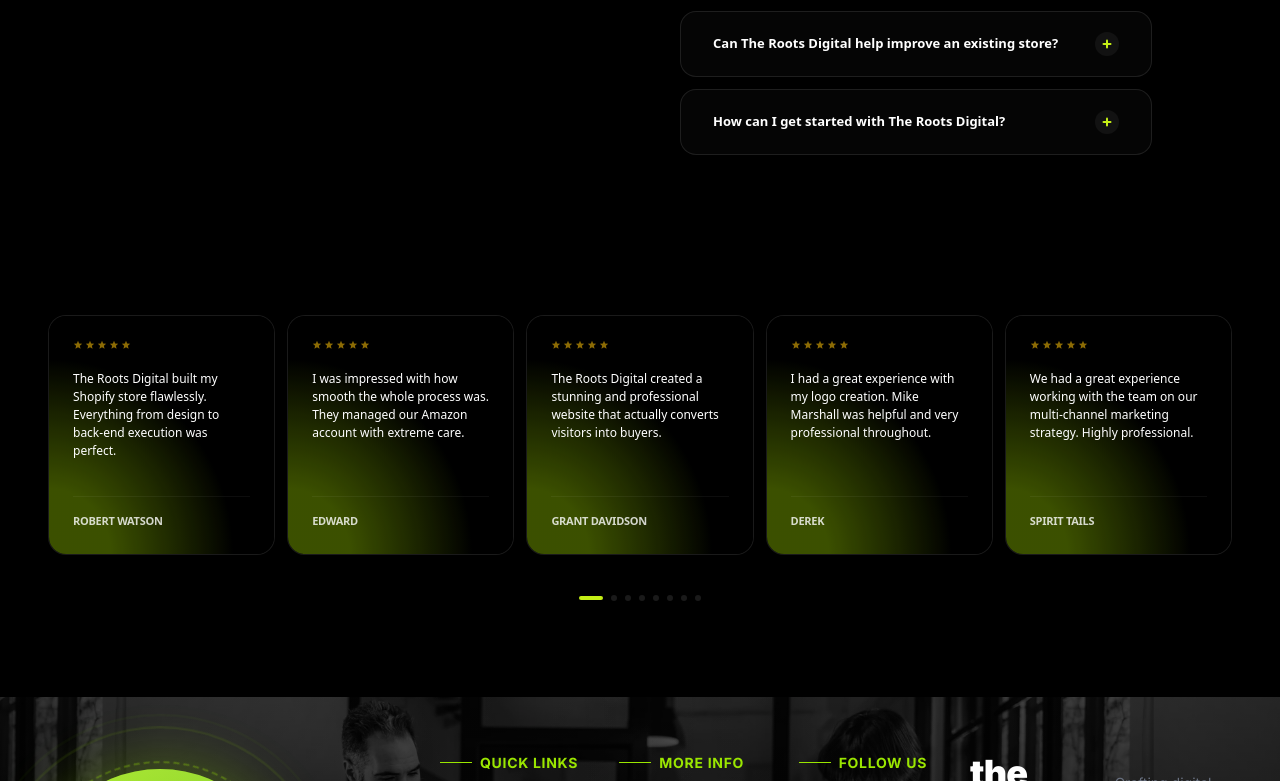
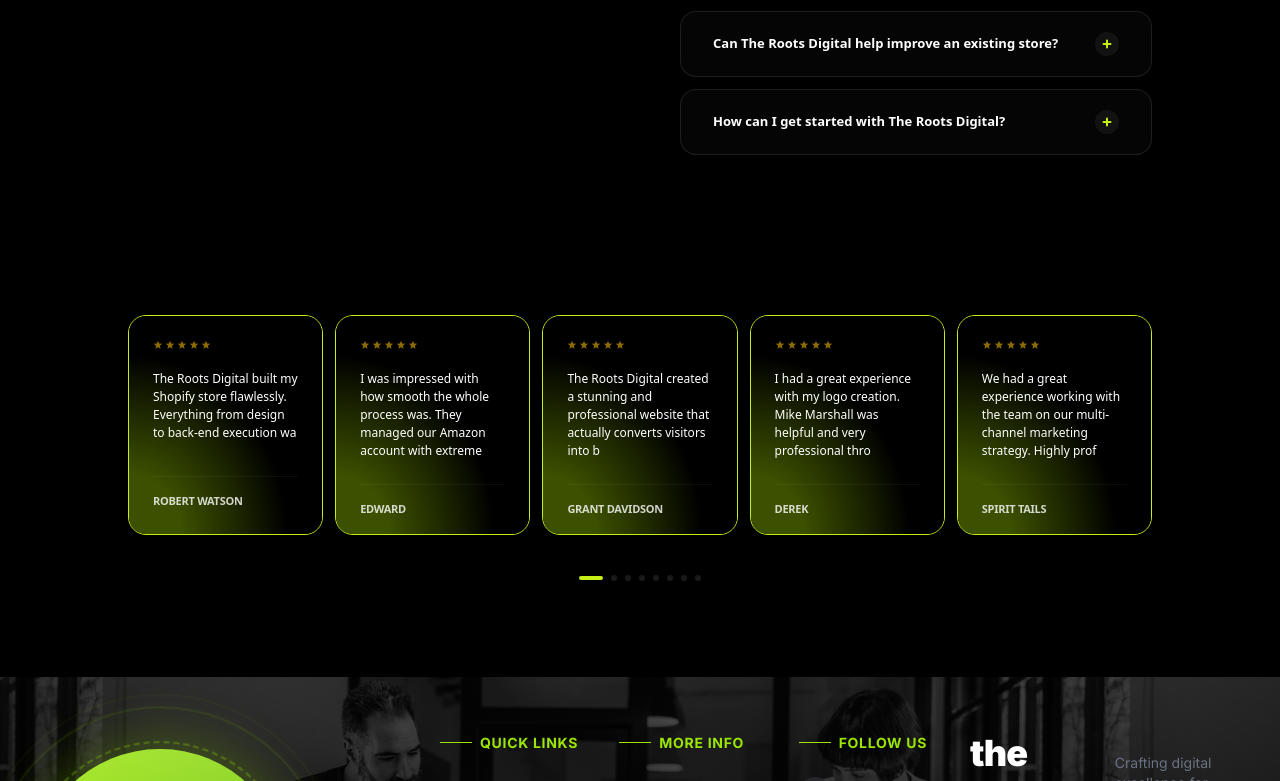
Before and after one commit to Thelastcodecom/therootsdigital, a Next.js app: page /ecommerce in a window 1280 px wide. Shown: the part 8943-9724 px from the top of the page. Built offline with nearby package versions, Linux system fonts and the light colour scheme.

Commit message:
resonsive changes

```diff
--- a/next.config.ts
+++ b/next.config.ts
@@ -8,6 +8,11 @@ const nextConfig: NextConfig = {
         hostname: "img.youtube.com",
         pathname: "/vi/**",
       },
+      {
+        protocol: "https",
+        hostname: "images.unsplash.com",
+        pathname: "/**", // allow all paths on Unsplash
+      },
     ],
   },
 };
--- a/src/components/Ecommerce/SuccessStories.tsx
+++ b/src/components/Ecommerce/SuccessStories.tsx
@@ -1,4 +1,4 @@
-'use client';
+"use client";
 import React, { useState, useEffect, useCallback } from "react";
 import {
   ChevronRight,
@@ -8,8 +8,8 @@ import {
   Sparkles,
   Plus,
   Minus,
-  LucideIcon
 } from "lucide-react";
+import Image from "next/image";
 
 // --- Type Definitions ---
 
@@ -60,78 +60,143 @@ const SuccessStories: React.FC = () => {
       platform: "Amazon + Shopify Multi-Platform",
       tag: "Amazon Success",
       title: "Luxury Fashion Brand 3X Revenue Growth",
-      description: "We helped a premium fashion brand expand from single-channel sales to a multi-platform empire. By implementing advanced SEO strategies, optimizing product listings, and launching targeted PPC campaigns, we transformed their online presence and significantly increased market share.",
+      description:
+        "We helped a premium fashion brand expand from single-channel sales to a multi-platform empire. By implementing advanced SEO strategies, optimizing product listings, and launching targeted PPC campaigns, we transformed their online presence and significantly increased market share.",
       stats: [
         { label: "REVENUE INCREASE", value: "312%" },
         { label: "PROFIT MARGIN", value: "89%" },
         { label: "MONTHLY ORDERS", value: "45K" },
         { label: "AVG RATING", value: "4.8★" },
       ],
-      image: "https://images.unsplash.com/photo-1544441893-675973e31985?auto=format&fit=crop&q=80&w=1000",
+      image:
+        "https://images.unsplash.com/photo-1544441893-675973e31985?auto=format&fit=crop&q=80&w=1000",
     },
     "Tech Store": {
       platform: "Amazon Brand Registry",
       tag: "Electronics Hub",
       title: "Tech Retailer Dominates Electronics Niche",
-      description: "From a garage startup to a top-tier Amazon seller, we provided the technical infrastructure and marketing muscle to scale their electronics store globally.",
+      description:
+        "From a garage startup to a top-tier Amazon seller, we provided the technical infrastructure and marketing muscle to scale their electronics store globally.",
       stats: [
         { label: "ROAS", value: "6.4x" },
         { label: "GLOBAL REACH", value: "12 Countries" },
         { label: "STOCK TURNOVER", value: "14 Days" },
         { label: "REPEAT RATE", value: "22%" },
       ],
-      image: "https://images.unsplash.com/photo-1519389950473-47ba0277781c?auto=format&fit=crop&q=80&w=1000",
+      image:
+        "https://images.unsplash.com/photo-1519389950473-47ba0277781c?auto=format&fit=crop&q=80&w=1000",
     },
     // Adding fallbacks for other tabs to prevent undefined errors
     "Home Goods": {
       platform: "Wayfair + Shopify",
       tag: "Interior Design",
       title: "Home Decor Scaling Strategy",
-        description: "Optimizing supply chain logic with high-converting storefront design.",
+      description:
+        "Optimizing supply chain logic with high-converting storefront design.",
       stats: [
         { label: "CONVERSION", value: "+45%" },
         { label: "AOV", value: "$210" },
         { label: "ORDERS", value: "12K" },
         { label: "GROWTH", value: "120%" },
       ],
-        image: "https://images.unsplash.com/photo-1484101403633-562f891dc89a?auto=format&fit=crop&q=80&w=1000",
+      image:
+        "https://images.unsplash.com/photo-1484101403633-562f891dc89a?auto=format&fit=crop&q=80&w=1000",
     },
     "Beauty Products": {
       platform: "TikTok Shop + Instagram",
       tag: "Viral Growth",
       title: "Skincare Line Goes Viral",
-        description: "Leveraging social commerce to drive instant checkout experiences.",
+      description:
+        "Leveraging social commerce to drive instant checkout experiences.",
       stats: [
         { label: "TIKTOK SALES", value: "$1.2M" },
         { label: "FOLLOWERS", value: "250K" },
         { label: "UGC VIDEOS", value: "1.4K" },
         { label: "SENTIMENT", value: "Positive" },
       ],
-        image: "https://images.unsplash.com/photo-1556228578-0d85b1a4d571?auto=format&fit=crop&q=80&w=1000",
+      image:
+        "https://images.unsplash.com/photo-1556228578-0d85b1a4d571?auto=format&fit=crop&q=80&w=1000",
     },
   };
 
   const reviews: Review[] = [
-    { name: "Robert Watson", text: "The Roots Digital built my Shopify store flawlessly. Everything from design to back-end execution was perfect." },
-    { name: "Edward", text: "I was impressed with how smooth the whole process was. They managed our Amazon account with extreme care." },
-    { name: "Grant Davidson", text: "The Roots Digital created a stunning and professional website that actually converts visitors into buyers." },
-    { name: "Derek", text: "I had a great experience with my logo creation. Mike Marshall was helpful and very professional throughout." },
-    { name: "Spirit Tails", text: "We had a great experience working with the team on our multi-channel marketing strategy. Highly professional." },
-    { name: "Sarah J.", text: "Managed to scale our Amazon store from $5k to $50k monthly revenue in less than 4 months. Incredible!" },
-    { name: "Michael T.", text: "Expertise in TikTok shop integration was the game changer for our Q4 sales. We hit record numbers." },
-    { name: "Linda Chen", text: "Professional, communicative, and results-driven. They treated my brand as if it were their own." },
-    { name: "James Wilson", text: "The PPC management alone paid for their monthly fee within the first two weeks of our partnership." },
-    { name: "Elena R.", text: "Beautiful UI/UX work on our new storefront. Customers love the simplicity and speed of the mobile app." },
-    { name: "Easton Hammond", text: "Working with The Roots Digital was a fantastic experience. They paid attention to every detail." },
-    { name: "Sophia K.", text: "Their SEO strategy pushed us to the front page for all our major keywords within 60 days." }
+    {
+      name: "Robert Watson",
+      text: "The Roots Digital built my Shopify store flawlessly. Everything from design to back-end execution was perfect.",
+    },
+    {
+      name: "Edward",
+      text: "I was impressed with how smooth the whole process was. They managed our Amazon account with extreme care.",
+    },
+    {
+      name: "Grant Davidson",
+      text: "The Roots Digital created a stunning and professional website that actually converts visitors into buyers.",
+    },
+    {
+      name: "Derek",
+      text: "I had a great experience with my logo creation. Mike Marshall was helpful and very professional throughout.",
+    },
+    {
+      name: "Spirit Tails",
+      text: "We had a great experience working with the team on our multi-channel marketing strategy. Highly professional.",
+    },
+    {
+      name: "Sarah J.",
+      text: "Managed to scale our Amazon store from $5k to $50k monthly revenue in less than 4 months. Incredible!",
+    },
+    {
+      name: "Michael T.",
+      text: "Expertise in TikTok shop integration was the game changer for our Q4 sales. We hit record numbers.",
+    },
+    {
+      name: "Linda Chen",
+      text: "Professional, communicative, and results-driven. They treated my brand as if it were their own.",
+    },
+    {
+      name: "James Wilson",
+      text: "The PPC management alone paid for their monthly fee within the first two weeks of our partnership.",
+    },
+    {
+      name: "Elena R.",
+      text: "Beautiful UI/UX work on our new storefront. Customers love the simplicity and speed of the mobile app.",
+    },
+    {
+      name: "Easton Hammond",
+      text: "Working with The Roots Digital was a fantastic experience. They paid attention to every detail.",
+    },
+    {
+      name: "Sophia K.",
+      text: "Their SEO strategy pushed us to the front page for all our major keywords within 60 days.",
+    },
   ];
 
   const faqs: FAQ[] = [
-    { question: "What e-commerce platforms does The Roots Digital specialize in?", answer: "The Roots Digital specializes in Amazon, Shopify, Etsy, eBay, Walmart, TikTok Shop, and Instagram Shop. Our team ensures maximum visibility and sales on each platform." },
-    { question: "How long does it take to see results with The Roots Digital?", answer: "Initial optimizations show results within 30 days, with scaling typically occurring in 3-6 months." },
-    { question: "Does The Roots Digital provide ongoing support?", answer: "Yes, we provide 24/7 account monitoring and proactive management." },
-    { question: "Can The Roots Digital help improve an existing store?", answer: "Absolutely. We specialize in both new launches and existing store turnarounds." },
-    { question: "How can I get started with The Roots Digital?", answer: "Contact us via our website form to schedule a free strategy audit." }
+    {
+      question:
+        "What e-commerce platforms does The Roots Digital specialize in?",
+      answer:
+        "The Roots Digital specializes in Amazon, Shopify, Etsy, eBay, Walmart, TikTok Shop, and Instagram Shop. Our team ensures maximum visibility and sales on each platform.",
+    },
+    {
+      question: "How long does it take to see results with The Roots Digital?",
+      answer:
+        "Initial optimizations show results within 30 days, with scaling typically occurring in 3-6 months.",
+    },
+    {
+      question: "Does The Roots Digital provide ongoing support?",
+      answer:
+        "Yes, we provide 24/7 account monitoring and proactive management.",
+    },
+    {
+      question: "Can The Roots Digital help improve an existing store?",
+      answer:
+        "Absolutely. We specialize in both new launches and existing store turnarounds.",
+    },
+    {
+      question: "How can I get started with The Roots Digital?",
+      answer:
+        "Contact us via our website form to schedule a free strategy audit.",
+    },
   ];
 
   const maxIndex = Math.max(0, reviews.length - itemsToShow);
@@ -144,14 +209,14 @@ const SuccessStories: React.FC = () => {
   useEffect(() => {
     const handleResize = (): void => {
       const width = window.innerWidth;
-      if (width >= 2560) setItemsToShow(6);
+      if (width >= 1536) setItemsToShow(6);
       else if (width >= 1024) setItemsToShow(5);
       else if (width >= 768) setItemsToShow(2);
       else setItemsToShow(1);
     };
     handleResize();
-    window.addEventListener('resize', handleResize);
-    return () => window.removeEventListener('resize', handleResize);
+    window.addEventListener("resize", handleResize);
+    return () => window.removeEventListener("resize", handleResize);
   }, []);
 
   // 20 Second Interval
@@ -160,8 +225,14 @@ const SuccessStories: React.FC = () => {
     return () => clearInterval(interval);
   }, [nextSlide]);
 
-  const StarIcon = ()=> (
-    <svg width="10" height="10" viewBox="0 0 24 24" fill="#EAB308" xmlns="http://www.w3.org/2000/svg">
+  const StarIcon = () => (
+    <svg
+      width="10"
+      height="10"
+      viewBox="0 0 24 24"
+      fill="#EAB308"
+      xmlns="http://www.w3.org/2000/svg"
+    >
       <path d="M12 17.27L18.18 21l-1.64-7.03L22 9.24l-7.19-.61L12 2 9.19 8.63 2 9.24l5.46 4.73L5.82 21z" />
     </svg>
   );
@@ -170,14 +241,20 @@ const SuccessStories: React.FC = () => {
 
   return (
     <section className="bg-black py-24 px-6 md:px-12 font-sans selection:bg-[#C5EF16] selection:text-black antialiased overflow-hidden">
-      <div className="max-w-[1600px] mx-auto">
-
+      <div className="w-full max-w-[1600px] mx-auto">
         {/* HEADER */}
         <div className="text-center mb-16">
-          <h2 className="text-[#C5EF16] text-[10px] font-bold tracking-[0.4em] uppercase mb-4">E-Commerce Success Stories</h2>
-          <h3 className="text-white text-4xl md:text-5xl font-bold mb-6 tracking-tight">Featuring Our Proud Client Achievements</h3>
+          <h2 className="text-[#C5EF16] text-[10px] font-bold tracking-[0.4em] uppercase mb-4">
+            E-Commerce Success Stories
+          </h2>
+          <h3 className="text-white text-4xl md:text-5xl font-bold mb-6 tracking-tight">
+            Featuring Our Proud Client Achievements
+          </h3>
           <p className="text-white/40 text-[11px] max-w-3xl mx-auto leading-relaxed uppercase tracking-wider">
-            We build e-commerce brands that do&apos;’t just launch they scale. From multi-platform store setups to marketplace growth and automation, our proven strategies drive revenue, increase visibility, and deliver measurable business impact.
+            We build e-commerce brands that do&apos;’t just launch they scale.
+            From multi-platform store setups to marketplace growth and
+            automation, our proven strategies drive revenue, increase
+            visibility, and deliver measurable business impact.
           </p>
         </div>
 
@@ -200,7 +277,13 @@ const SuccessStories: React.FC = () => {
           <div className="bg-[#050505] border border-white/10 rounded-[20px] overflow-hidden p-8 mb-32">
             <div className="flex flex-col lg:flex-row gap-12 items-center">
               <div className="lg:w-1/2 relative rounded-lg overflow-hidden w-full h-[400px]">
-              <img src={current.image} className="w-full h-full object-cover grayscale-[0.2]" alt={current.title} />
+                <Image
+                  src={current.image}
+                  alt={current.title}
+                  fill
+                  className="object-cover grayscale-[0.2]"
+                  style={{ width: "100%", height: "100%" }}
+                />
                 <div className="absolute top-6 left-6">
                   <div className="bg-[#C5EF16] text-black px-4 py-1.5 rounded-full font-bold text-[9px] uppercase">
                     {current.tag}
@@ -209,19 +292,31 @@ const SuccessStories: React.FC = () => {
               </div>
               <div className="lg:w-1/2 flex flex-col justify-center">
                 <div className="flex items-center gap-2 text-[#C5EF16] text-[10px] font-bold tracking-widest uppercase mb-4">
-                <span className="text-[#C5EF16] text-[14px]">★</span> {current.platform}
+                  <span className="text-[#C5EF16] text-[14px]">★</span>{" "}
+                  {current.platform}
                 </div>
-              <h4 className="text-white text-4xl font-bold mb-6 tracking-tight leading-none">{current.title}</h4>
-              <p className="text-white/40 text-[13px] leading-relaxed mb-10 max-w-xl">{current.description}</p>
+                <h4 className="text-white text-4xl font-bold mb-6 tracking-tight leading-none">
+                  {current.title}
+                </h4>
+                <p className="text-white/40 text-[13px] leading-relaxed mb-10 max-w-xl">
+                  {current.description}
+                </p>
 
                 <div className="grid grid-cols-2 gap-4 mb-10">
                   {current.stats.map((stat, i) => (
-                  <div key={i} className="bg-[#C5EF16]/10 border border-[#C5EF16]/20 p-6 rounded-xl text-center hover: transition-all
+                    <div
+                      key={i}
+                      className="bg-[#C5EF16]/10 border border-[#C5EF16]/20 p-6 rounded-xl text-center hover: transition-all
                   duration-300
                   hover:bg-[#C5EF16]/20
-                  hover:-translate-y-1">
-                    <div className="text-[#C5EF16] text-3xl font-bold mb-1">{stat.value}</div>
-                    <div className="text-white/30 text-[9px] font-bold tracking-widest uppercase">{stat.label}</div>
+                  hover:-translate-y-1"
+                    >
+                      <div className="text-[#C5EF16] text-3xl font-bold mb-1">
+                        {stat.value}
+                      </div>
+                      <div className="text-white/30 text-[9px] font-bold tracking-widest uppercase">
+                        {stat.label}
+                      </div>
                     </div>
                   ))}
                 </div>
@@ -235,24 +330,48 @@ const SuccessStories: React.FC = () => {
         </div>
 
         {/* FAQ SECTION */}
-        <div className="max-w-7xl mx-auto px-6 lg:px-20">
+        <div className="max-w-7xl 2xl:max-w-[1920px] mx-auto px-6 lg:px-20">
           <div className="flex flex-col lg:flex-row gap-20 mb-40 items-start lg:items-center">
             <div className="lg:w-1/2 flex flex-col justify-center">
-            <h3 className="text-white text-4xl font-bold leading-tight mb-8 max-w-md">Why Your Business Needs Professional E-Commerce Support</h3>
+              <h3 className="text-white text-4xl font-bold leading-tight mb-8 max-w-md">
+                Why Your Business Needs Professional E-Commerce Support
+              </h3>
               <p className="text-white/60 text-[13px] leading-relaxed max-w-lg mb-8">
-              A professional e-commerce setup gives your business the power to launch and scale across multiple platforms including Shopify, Amazon, and more.
+                A professional e-commerce setup gives your business the power to
+                launch and scale across multiple platforms including Shopify,
+                Amazon, and more.
               </p>
             </div>
             <div className="lg:w-1/2 w-full space-y-3">
               {faqs.map((faq, i) => (
-              <div key={i} className={`rounded-2xl border transition-all duration-300 ${openFaq === i ? 'bg-[#050505] border-[#C5EF16] shadow-[0_0_15px_rgba(197,239,22,0.1)]' : 'bg-[#050505] border-white/10'}`}>
-                <button onClick={() => setOpenFaq(openFaq === i ? null : i)} className="w-full px-8 py-5 flex items-center justify-between text-left">
-                  <span className={`text-[13px] font-bold leading-snug pr-4 ${openFaq === i ? 'text-[#C5EF16]' : 'text-white'}`}>{faq.question}</span>
-                  <div className={`w-6 h-6 rounded-full flex items-center justify-center shrink-0 ${openFaq === i ? 'bg-[#C5EF16] text-black' : 'bg-white/5 text-[#C5EF16]'}`}>
-                    {openFaq === i ? <Minus size={12} strokeWidth={4} /> : <Plus size={12} strokeWidth={4} />}
+                <div
+                  key={i}
+                  className={`rounded-2xl border transition-all duration-300 ${openFaq === i ? "bg-[#050505] border-[#C5EF16] shadow-[0_0_15px_rgba(197,239,22,0.1)]" : "bg-[#050505] border-white/10"}`}
+                >
+                  <button
+                    onClick={() => setOpenFaq(openFaq === i ? null : i)}
+                    className="w-full px-8 py-5 flex items-center justify-between text-left"
+                  >
+                    <span
+                      className={`text-[13px] font-bold leading-snug pr-4 ${openFaq === i ? "text-[#C5EF16]" : "text-white"}`}
+                    >
+                      {faq.question}
+                    </span>
+                    <div
+                      className={`w-6 h-6 rounded-full flex items-center justify-center shrink-0 ${openFaq === i ? "bg-[#C5EF16] text-black" : "bg-white/5 text-[#C5EF16]"}`}
+                    >
+                      {openFaq === i ? (
+                        <Minus size={12} strokeWidth={4} />
+                      ) : (
+                        <Plus size={12} strokeWidth={4} />
+                      )}
                     </div>
                   </button>
-                {openFaq === i && <div className="px-8 pb-8 text-white/40 text-[11px] leading-relaxed">{faq.answer}</div>}
+                  {openFaq === i && (
+                    <div className="px-8 pb-8 text-white/40 text-[11px] leading-relaxed">
+                      {faq.answer}
+                    </div>
+                  )}
                 </div>
               ))}
             </div>
@@ -260,12 +379,15 @@ const SuccessStories: React.FC = () => {
         </div>
 
         {/* REVIEWS SECTION */}
+        <div className="max-w-7xl mx-auto px-6 lg:px-20">
           <div className="relative">
             <div className="grid grid-cols-1 md:grid-cols-2 lg:grid-cols-5 xl:grid-cols-5 2xl:grid-cols-6 gap-3 mb-10 overflow-hidden shadow-[#C5EF16]">
-            {reviews.slice(reviewIndex, reviewIndex + itemsToShow).map((rev, i) => (
+              {reviews
+                .slice(reviewIndex, reviewIndex + itemsToShow)
+                .map((rev, i) => (
                   <div
                     key={`${rev.name}-${i}`}
-                className="relative h-60 rounded-[18px] border border-white/10 overflow-hidden bg-black group transition-all duration-1000 ease-in-out hover:border-[#C5EF16]/50"
+                    className="relative h-55 rounded-[18px] border border-[#C5EF16] overflow-hidden bg-black group transition-all duration-1000 ease-in-out hover:border-[#C5EF16]/50"
                   >
                     {/* Forest Dark Gradient */}
                     <div
@@ -283,21 +405,25 @@ const SuccessStories: React.FC = () => {
                         rgba(0,0,0,0.92) 0%,
                         rgba(0,0,0,1) 70%
                       )
-                    `
+                    `,
                       }}
                     />
 
                     <div className="relative z-10 p-6 flex flex-col h-full">
                       <div className="flex gap-0.5 mb-5 opacity-60">
-                    {[1,2,3,4,5].map(s => <StarIcon key={s} />)}
+                        {[1, 2, 3, 4, 5].map((s) => (
+                          <StarIcon key={s} />
+                        ))}
                       </div>
 
                       <p className="text-white text-[12px] font-medium leading-normal mb-auto">
-                    {rev.text}
+                        {rev.text.slice(0, 100)}
                       </p>
 
                       <div className="mt-6 border-t border-white/5 pt-4">
-                    <p className="text-white font-bold text-[11px] tracking-tight uppercase opacity-80">{rev.name}</p>
+                        <p className="text-white font-bold text-[11px] tracking-tight uppercase opacity-80">
+                          {rev.name}
+                        </p>
                       </div>
                     </div>
                   </div>
@@ -312,14 +438,14 @@ const SuccessStories: React.FC = () => {
                   onClick={() => setReviewIndex(i)}
                   className={`transition-all duration-500 rounded-full ${
                     reviewIndex === i
-                    ? 'w-6 h-1 bg-[#C5EF16]'
-                    : 'w-1.5 h-1.5 bg-white/10 hover:bg-white/30'
+                      ? "w-6 h-1 bg-[#C5EF16]"
+                      : "w-1.5 h-1.5 bg-white/10 hover:bg-white/30"
                   }`}
                 />
               ))}
             </div>
           </div>
-
+        </div>
       </div>
     </section>
   );
```
Lines whose indentation alone changed are shown as unchanged.
